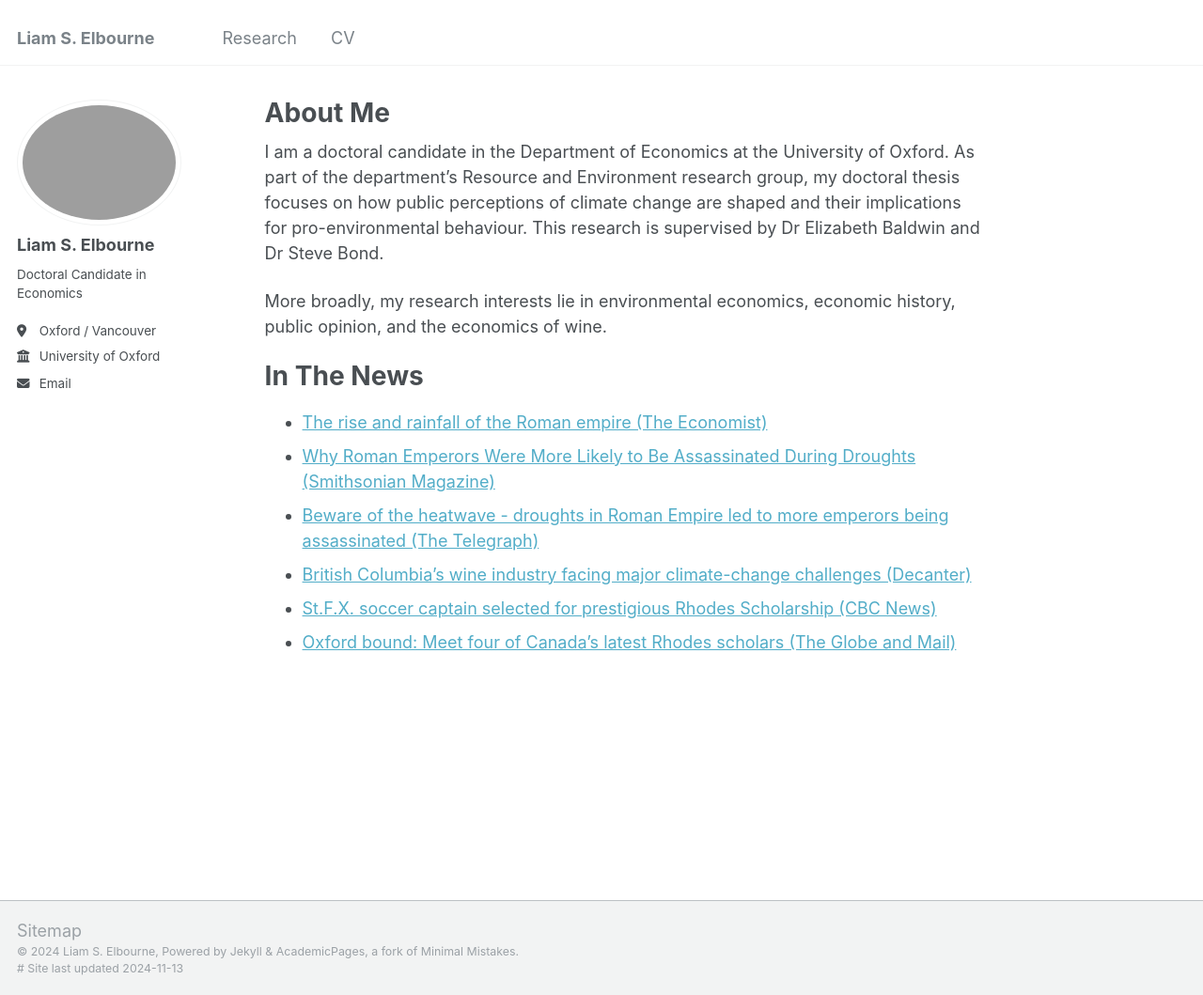
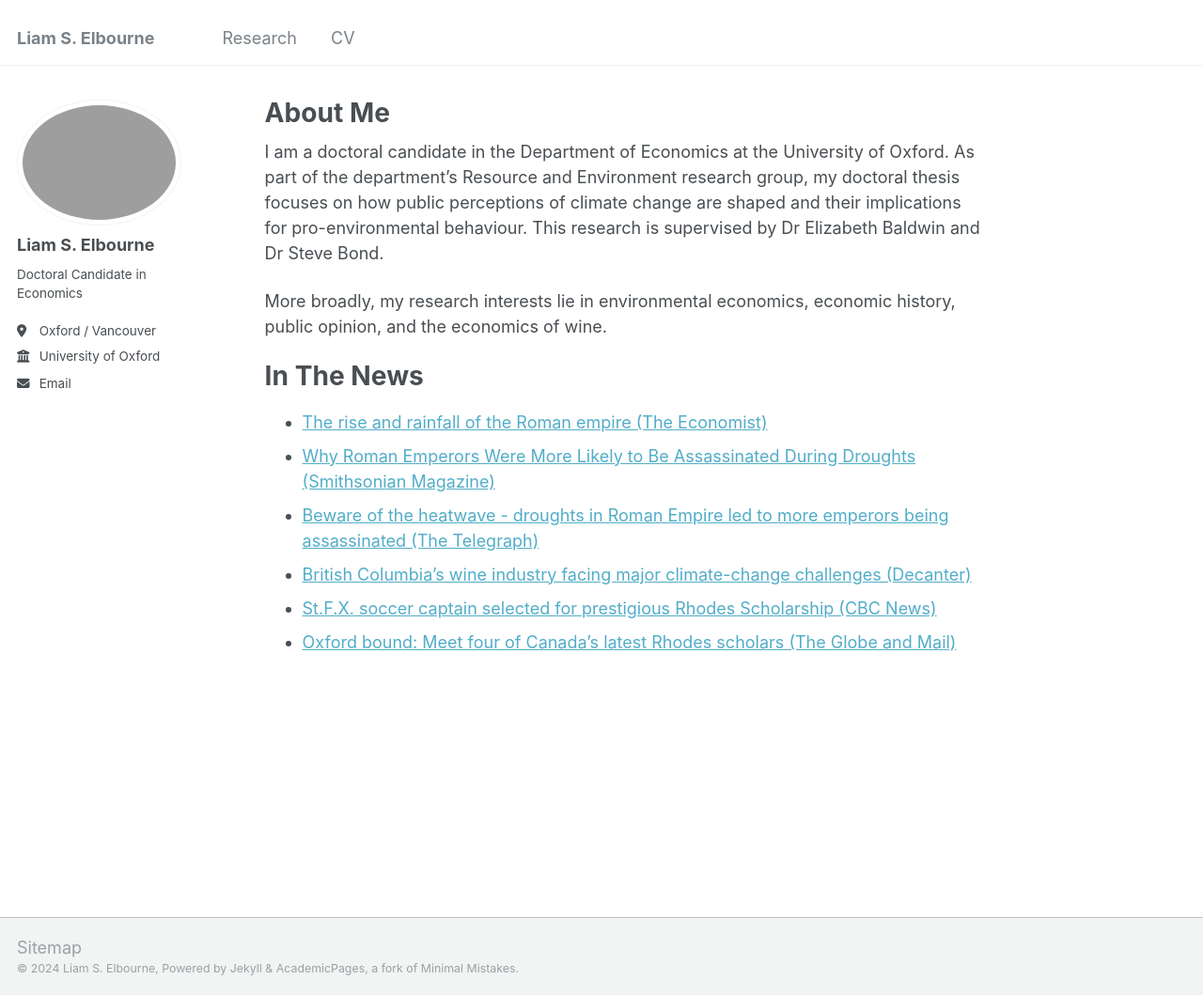
Before and after one commit to LiamSElbourne/LiamSElbourne.github.io, a Jekyll site: the page built from _pages/about.md, in a window 1280 px wide and 1059 px high. Shown: the whole window at 94% size. Built offline with Jekyll 4.4.1, drawn with Linux system fonts in a browser that asks for light colours.

Commit message:
Update footer.html

```diff
--- a/_includes/footer.html
+++ b/_includes/footer.html
@@ -21,5 +21,4 @@
 
 <div class="page__footer-copyright">
   &copy; {{ site.time | date: '%Y' }} {{ site.name | default: site.title }}, {{ site.data.ui-text[site.locale].powered_by | default: "Powered by" }} <a href="http://jekyllrb.com" rel="nofollow">Jekyll</a> &amp; <a href="https://github.com/academicpages/academicpages.github.io">AcademicPages</a>, a fork of <a href="https://mademistakes.com/work/minimal-mistakes-jekyll-theme/" rel="nofollow">Minimal Mistakes</a>.<br />
-  # Site last updated {{ "now" | date: '%Y-%m-%d' %}}
 </div>
```
